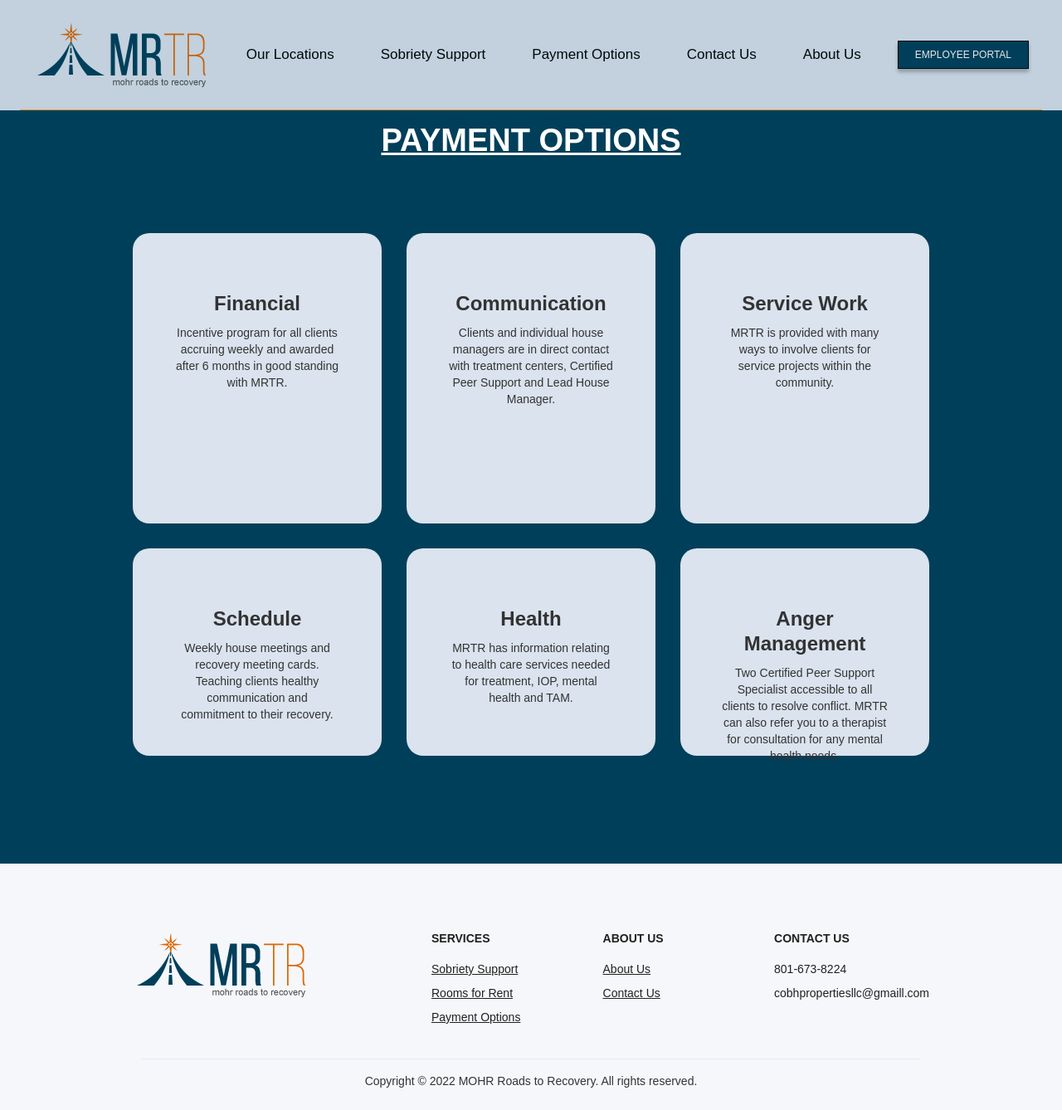
After one commit to john-mohr/MRTR-Application, a Django app: template mysite/mrtr/templates/mrtr/payment_options.html in a window 1280 px wide. The commit adds this page. Shown: the whole page at 83% size. Run offline with Django 4.2, Linux system fonts and the light colour scheme; the template is opened without the code that fills it, so the values that code supplies are empty; some libraries are stand-ins or nearby versions.

```diff
--- a/mysite/mrtr/static/mrtr/style.css
+++ b/mysite/mrtr/static/mrtr/style.css
@@ -493,7 +493,7 @@
    .container-2 {
      position: relative;
      height: auto;
-     margin-top: 211px;
+     margin-top: 113px;
      text-align: left;
    }
 
@@ -560,6 +560,26 @@
 
    .textarea {
      width: 500px;
+   }
+   .flex-container{
+    display: flex;
+    flex-direction: row;
+    flex-wrap: wrap;
+   }
+   @media screen and (max-width: 991px) {
+    .flex-container {
+      flex-direction: column;
+      align-content: center;
+    }
+   }
+   .display-box{
+    padding: 50px;
+    border-radius: 20px;
+    background-color: #dae3ee;
+    width: 300px;
+    height: 350px;
+    text-align: center;
+    margin: 15px;
    }
 
    @media screen and (max-width: 991px) {
--- a/mysite/mrtr/templates/mrtr/administrative.html
+++ b/mysite/mrtr/templates/mrtr/administrative.html
@@ -17,7 +17,7 @@
     </head>
     <body class="body">
         <div class="section wf-section">
-            <img src="{% static 'resources\mrtr-logo-3_1.png' %}" loading="lazy" alt="" class="image"/>
+            <a href="/"><img src="{% static 'resources\mrtr-logo-3_1.png' %}" loading="lazy" alt="" class="image"/></a>
             <div class="text-block-2">Administrative Portal </div>
         </div>
         <div data-current="Tab 10" data-easing="ease" data-duration-in="300" data-duration-out="100" class="tabs w-tabs">
--- a/mysite/mrtr/templates/mrtr/base_generic.html
+++ b/mysite/mrtr/templates/mrtr/base_generic.html
@@ -24,19 +24,19 @@
                             <a href="/"><img src="{% static 'resources\mrtr-logo-3_1.png' %}" loading="lazy" width="215" height="84" alt="" class="mrtr-logo-3_1-1"/></a>
                         </div>
                         <nav role="navigation" class="navbar-menu w-nav-menu">
-                            <a href="#" class="navbar-link w-nav-link">
+                            <a href="/our-locations" class="navbar-link w-nav-link">
                                 <div class="text">Our Locations</div>
                             </a>
-                            <a href="#" class="navbar-link-2 w-nav-link">
+                            <a href="/sobriety-support" class="navbar-link-2 w-nav-link">
                                 <div class="text">Sobriety Support</div>
                             </a>
-                            <a href="#" class="navbar-link-2 w-nav-link">
+                            <a href="/payment-options" class="navbar-link-2 w-nav-link">
                                 <div class="text">Payment Options</div>
                             </a>
-                            <a href="#" class="navbar-link-2 w-nav-link">
+                            <a href="/contact" class="navbar-link-2 w-nav-link">
                                 <div class="text">Contact Us</div>
                             </a>
-                            <a href="#" class="navbar-link-2 w-nav-link">
+                            <a href="/about-us" class="navbar-link-2 w-nav-link">
                                 <div class="text">About Us</div>
                             </a>
                             {% if user.is_authenticated %}
@@ -69,10 +69,9 @@
                             <div class="content-2">
                                 <div class="text-3">SERVICES</div>
                                 <div class="footer-links">
-                                    <div class="link">Sobriety</div>
-                                    <div class="link">Support</div>
-                                    <div class="link">Rooms for Rent</div>
-                                    <div class="link">Payment Options</div>
+                                    <a href="/sobriety-support" class="link">Sobriety Support</a>
+                                    <a href="/our-locations" class="link">Rooms for Rent</a>
+                                    <a href="/payment-options" class="link">Payment Options</a>
                                 </div>
                             </div>
                         </div>
@@ -80,8 +79,8 @@
                             <div class="content-2">
                                 <div class="text-3">ABOUT US</div>
                                 <div class="footer-links">
-                                    <div class="link">About Us</div>
-                                    <div class="link">Contact Us</div>
+                                    <a href="/about-us" class="link">About Us</a>
+                                    <a href="/contact" class="link">Contact Us</a>
                                 </div>
                             </div>
                         </div>
--- a/mysite/mrtr/templates/mrtr/index.html
+++ b/mysite/mrtr/templates/mrtr/index.html
@@ -12,10 +12,9 @@
     <div class="container f2wf-columns">
         <div class="column">
             <div class="column">
-                <h1 class="title-copy-goes-here-be-awesome">WHO WE ARE</h1>
+                <h1>WHO WE ARE</h1>
                 <p class="lorem-ipsum-dolor-sit-amet-consectetur-adipiscing-elit-suspendisse-varius-enim-in-eros-elementum-tristique-duis-cursus-mi-quis-viverra-ornare-eros-dolor-interdum-nulla-ut-commodo-diam-libero-vitae-erat">Mohr Roads to Recovery is a licensed and established sober living, operating houses in Sugar House, Liberty Wells, and the Avenues since 2018. We offer all inclusive, well furnished, and move in ready single and double occupancy rooms.</p>
             </div>
-            <div class="actions"></div>
         </div>
         <div class="column-2">
             <div class="image-wrapper">
--- /dev/null
+++ b/mysite/mrtr/templates/mrtr/payment_options.html
@@ -0,0 +1,65 @@
+{% extends "mrtr/base_generic.html" %}
+{% load static %}
+{% load crispy_forms_tags %}
+{% block content %}
+<div class="container-2 w-container"></div>
+<div class="div_block">
+    <center>
+        <h1 class="heading-4" style="color: white;">
+            PAYMENT OPTIONS
+        </h1>
+    </center>
+<div class="flex-container">
+    <div class="display-box">
+        <h3>
+            Financial
+        </h3>
+        <p>
+            Incentive program for all clients accruing weekly and awarded after 6 months in good standing with MRTR.
+        </p>
+    </div>
+    <div class="display-box">
+        <h3>
+            Communication
+        </h3>
+        <p>
+            Clients and individual house managers are in direct contact with treatment centers, Certified Peer Support and Lead House Manager.
+        </p>
+    </div>
+    <div class="display-box">
+        <h3>
+            Service Work
+        </h3>
+        <p>
+            MRTR is provided with many ways to involve clients for service projects within the community.
+        </p>
+    </div>
+  </div>
+  <div class="flex-container">
+    <div class="display-box" style="height: 250px">
+        <h3>
+            Schedule
+        </h3>
+        <p>
+            Weekly house meetings and recovery meeting cards. Teaching clients healthy communication and commitment to their recovery.
+        </p>
+    </div>
+    <div class="display-box" style="height: 250px">
+        <h3>
+            Health
+        </h3>
+        <p>
+            MRTR has information relating to health care services needed for treatment, IOP, mental health and TAM.
+        </p>
+    </div>
+    <div class="display-box" style="height: 250px">
+        <h3>
+            Anger Management
+        </h1>
+        <p>
+            Two Certified Peer Support Specialist accessible to all clients to resolve conflict. MRTR can also refer you to a therapist for consultation for any mental health needs.
+        </p>
+    </div>
+</div>
+</div>
+{% endblock content %}
--- a/mysite/mysite/urls.py
+++ b/mysite/mysite/urls.py
@@ -25,6 +25,7 @@ urlpatterns = [
     path('home', views.home),
     path('about-us', views.about),
     path('our-locations', views.locations),
+    path('sobriety-support', views.sobriety_support),
     path('contact', views.contact),
     path('payment-options', views.payment),
     path('portal', views.portal),
```
Also changed, not shown: mysite/mrtr/templates/mrtr/about_us.html (added, +31 -0 lines), mysite/mrtr/templates/mrtr/contact_us.html (added, +50 -0 lines), mysite/mrtr/templates/mrtr/ourlocations.html (added, +18 -0 lines), mysite/mrtr/templates/mrtr/sobriety_support.html (added, +65 -0 lines), mysite/mrtr/views.py (+26 -4 lines).
